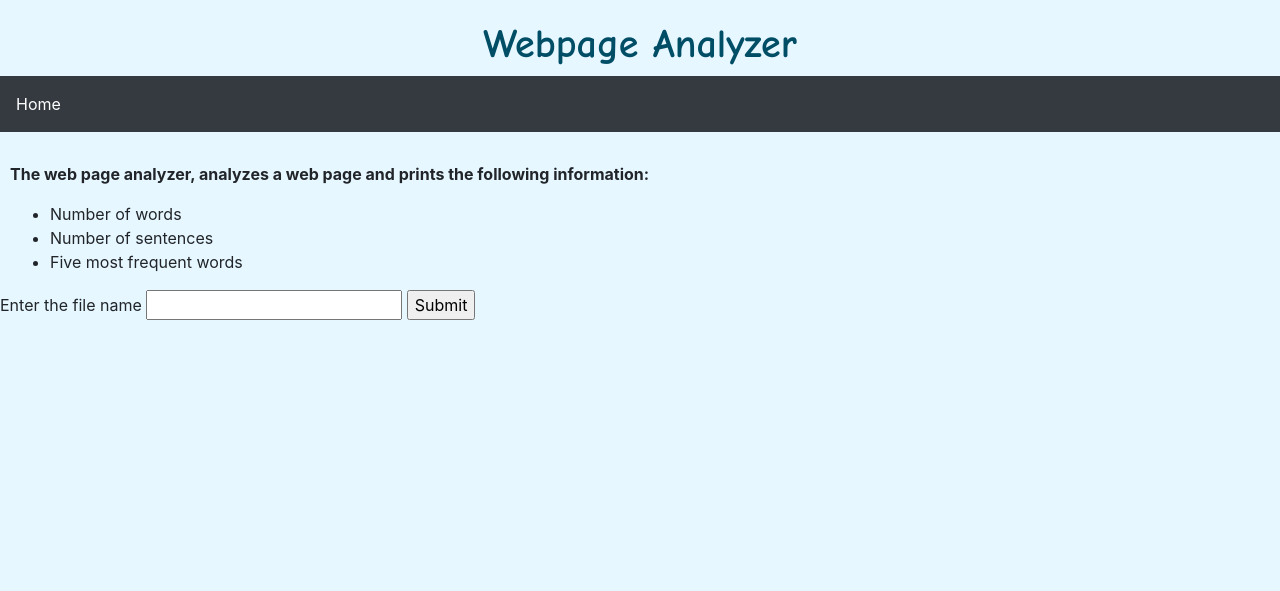
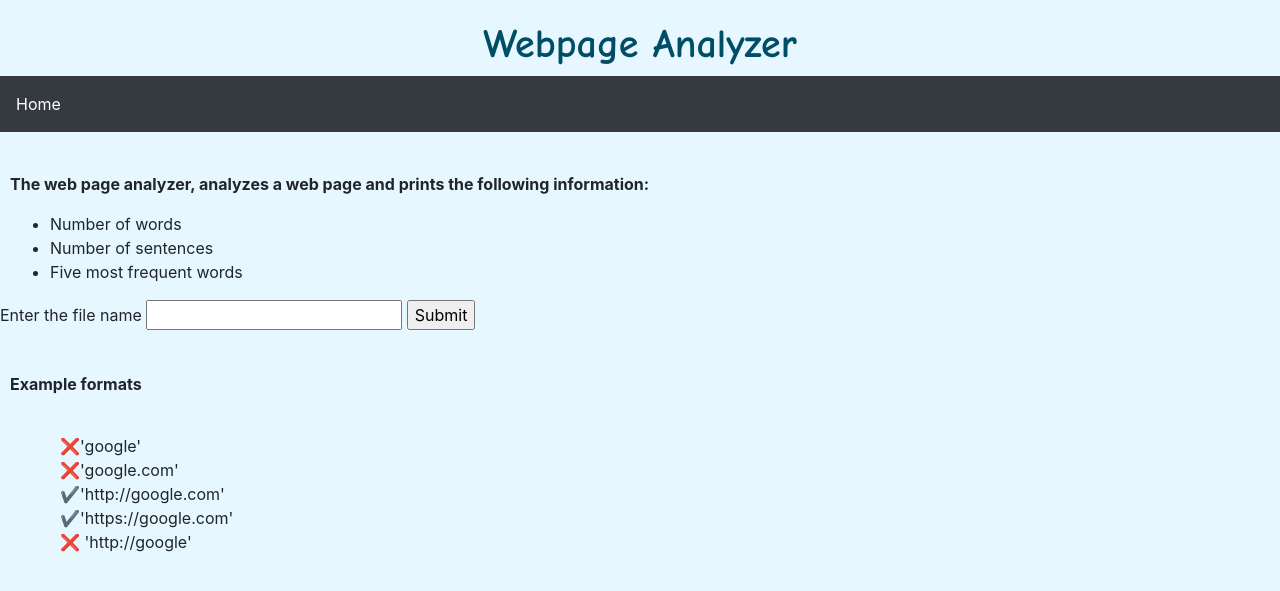
Before and after one commit to soumyasomasundaran/webpage_analyzer, a Flask app: page / in a window 1280 px wide. Shown: the top 591 px of the page. Run offline with Flask 2, Linux system fonts and the light colour scheme; some libraries are stand-ins or nearby versions.

Commit message:
Added  error.html

```diff
--- a/main.py
+++ b/main.py
@@ -1,5 +1,6 @@
 from flask import Flask, render_template,request
 import page_analyze
+import validateurl
 app = Flask(__name__)
 
 @app.route('/')
@@ -9,7 +10,9 @@ def index():
 @app.route('/report.html')
 def report():
     url_input= request.args.get('address')
-    if url_input:
+    print("url is ",url_input)
+    url_valid=validateurl.urlcheck(url_input)
+    if url_valid==True:
         report=page_analyze.page_analyze(url_input)
         mostcommon=report[0]
         m_common=[]
@@ -20,7 +23,6 @@ def report():
         u_words=report[3]
         return(render_template('report.html',m_common=m_common,linecount=linecount,wordcount=wordcount,u_words=u_words))
     else:
-        print("HI")
         error="Not a valid link"
         return(render_template('error.html'))
 if __name__ == '__main__':
--- a/static/css/style.css
+++ b/static/css/style.css
@@ -7,7 +7,10 @@ body{
 background-color:#e6f7ff;
 margin-top:20px;
 }
-#list,#error{
-margin-top:30px;
+.list,#error{
+margin-top:40px;
 margin-left:10px;
 }
+#container{
+margin-top:40px;
+margin-left:10px;}
--- a/templates/error.html
+++ b/templates/error.html
@@ -2,7 +2,6 @@
 {% extends 'base.html' %}
 {% block content %}
 
-<p id="error"><b>Not a Valid Link
-</p>
+<p id="error"><b>Not a Valid Link </b></p>
 
 {% endblock %}
--- a/templates/index.html
+++ b/templates/index.html
@@ -2,7 +2,7 @@
 {% block content %}
 
    <form action="{{url_for('report')}}">
-       <div id="list">
+       <div class="list">
            <p><b>The web page analyzer, analyzes a web page and prints the following information:</b><br>
            <ul>
            <li> Number of words</li>
@@ -15,5 +15,16 @@
     <input id="submit" type="submit">
 </form>
 
+<div id="container">
+    <h6><b>Example formats</b></h6>
+    <ul class="list" style="list-style-type:none;">
+        <li> &#10060;'google' </li>
+        <li> &#10060;'google.com' </li>
+        <li>&#10004;'http://google.com' </li>
+        <li>&#10004;'https://google.com' </li>
+        <li>&#10060; 'http://google'  </li>
+        </ul>
+</div>
+
 
 {% endblock %}
```
Also changed, not shown: validateurl.py (added, +14 -0 lines).
